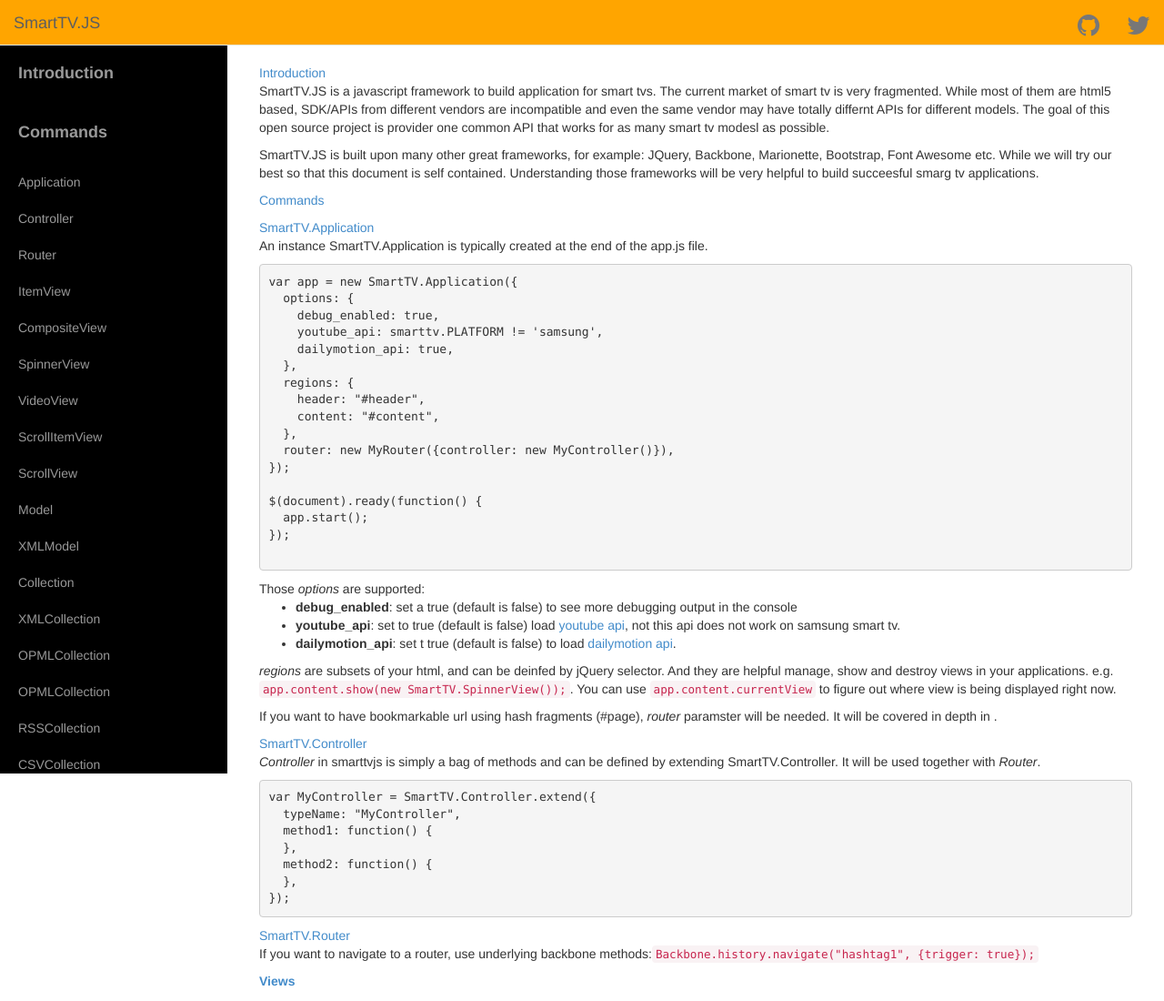
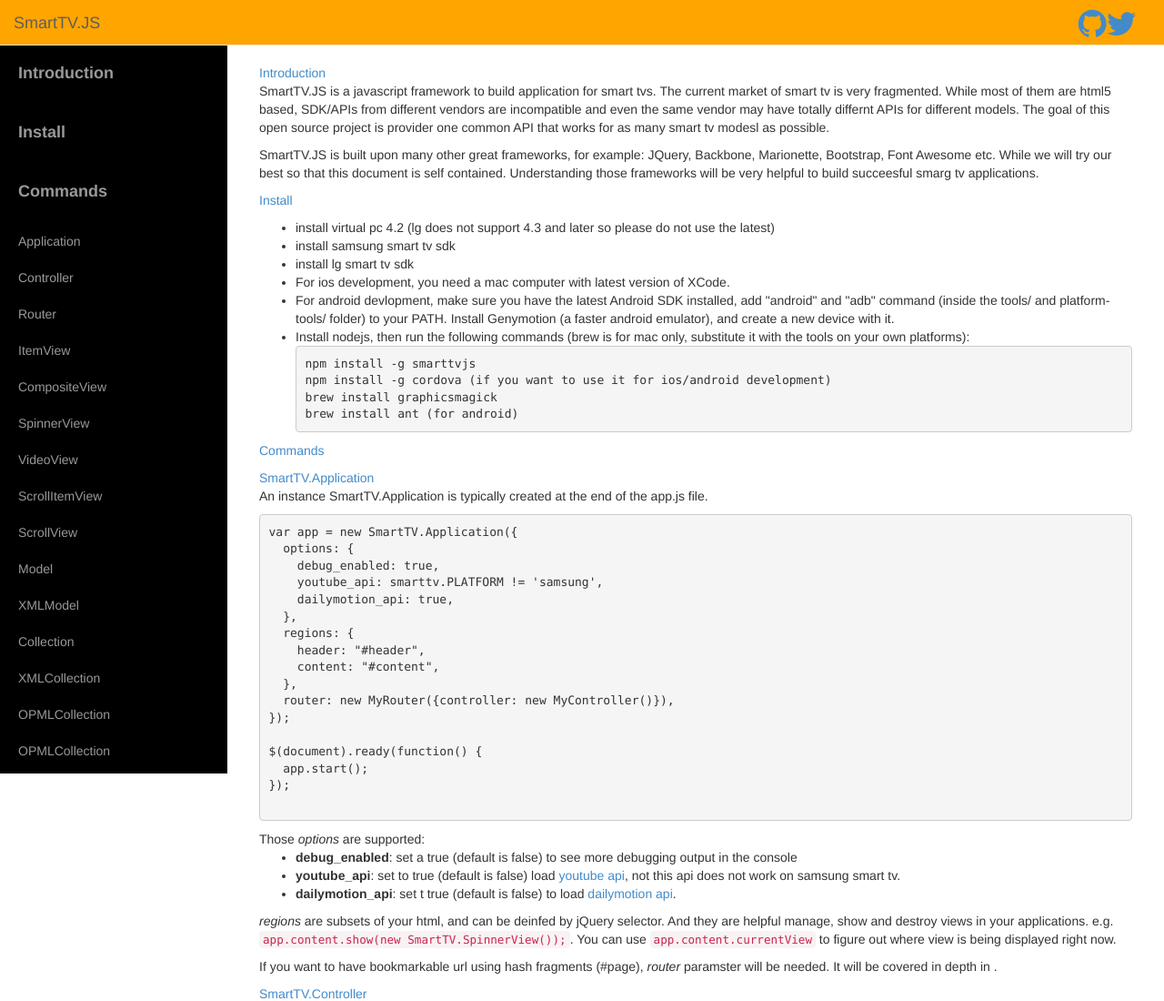
Before and after one commit to smarttvjs/smarttvjs.com, a website: page public/index.html in a window 1280 px wide. Shown: the top 1100 px of the page at 91% size. Drawn offline with Linux system fonts and the light colour scheme.

Commit message:
fix twitter github icon position

```diff
--- a/public/app.css
+++ b/public/app.css
@@ -24,6 +24,14 @@
   min-height: 38px;
   background: #444;
   color: #eee;
+}
+
+.navbar-header {
+  width:100%;
+}
+
+.navbar-brand.pull-right {
+  padding: 9px 15px;
 }
 
 /* http://ironsummitmedia.github.io/startbootstrap-simple-sidebar/css/simple-sidebar.css *
--- a/public/app.js
+++ b/public/app.js
@@ -24,6 +24,7 @@
 });
 */
 
+/*
 var MyRouter = SmartTV.Router.extend({
   appRoutes: {
     "": "index",
@@ -35,13 +36,13 @@
     (new SidebarView()).triggerMethod('show'); //already rendered
     (new ContentView()).triggerMethod('show'); //already rendered
   },
-});
+});*/
 
 var app = new SmartTV.Application({
   options: {
     debug_enabled: true,
   },
-  router: new MyRouter({controller: new MyController()}),
+  //router: new MyRouter({controller: new MyController()}),
 });
 
 
--- a/public/index.html
+++ b/public/index.html
@@ -17,11 +17,11 @@
           <a href="#menu-toggle" class="visible-xs-inline" id="menu-toggle"><i class="fa fa-bars"></i></a>
           <span>SmartTV.JS</span>
         </div>
+        <div class="navbar-brand pull-right">
+          <a href="http://https://github.com/smarttvjs/smarttvjs"><i class="fa fa-2x fa-github"></i></a>
+          <a href="https://twitter.com/orangeetv" class="pull-right"><i class="fa fa-2x fa-twitter"></i></a>
+        </div>
       </div>
-      <ul class="nav navbar-nav navbar-right">
-        <li><a href="http://https://github.com/smarttvjs/smarttvjs"><i class="fa fa-2x fa-github"></i></a></li>
-        <li><a href="https://twitter.com/orangeetv"><i class="fa fa-2x fa-twitter"></i></a></li>
-      </ul>
     </div>
   </nav>
 
@@ -30,6 +30,7 @@
     <div id="sidebar-wrapper">
       <ul class="sidebar-nav">
         <li class="sidebar-brand"><a href="#Introduction"><b>Introduction</b></a></li>
+        <li class="sidebar-brand"><a href="#Install"><b>Install</b></a></li>
         <li class="sidebar-brand"><a href="#Commands"><b>Commands</b></a></li>
         <li><a href="#Application">Application</a></li>
         <li><a href="#Controller">Controller</a></li>
@@ -68,6 +69,24 @@
             SmartTV.JS is built upon many other great frameworks, for example: JQuery, Backbone, Marionette, Bootstrap, Font Awesome etc. While
             we will try our best so that this document is self contained. Understanding those frameworks will be very helpful to build succeesful
             smarg tv applications.
+            </p>
+            <a id="Install">Install</a>
+            <p>
+            <ul>
+              <li>install virtual pc 4.2 (lg does not support 4.3 and later so please do not use the latest) </li>
+              <li>install samsung smart tv sdk </li>
+              <li>install lg smart tv sdk </li>
+              <li>For ios development, you need a mac computer with latest version of XCode. </li>
+              <li>For android devlopment, make sure you have the latest Android SDK installed,
+              add "android" and "adb" command (inside the tools/ and platform-tools/ folder) to your PATH. Install Genymotion (a faster android emulator), and create a new device with it.</li>
+              <li>Install nodejs, then run the following commands (brew is for mac only, substitute it with the tools on your own platforms):</li>
+<pre>
+npm install -g smarttvjs
+npm install -g cordova (if you want to use it for ios/android development)
+brew install graphicsmagick
+brew install ant (for android)
+</pre>
+            </ul>
             </p>
             <a id="Commands">Commands</a>
             <p>
```
